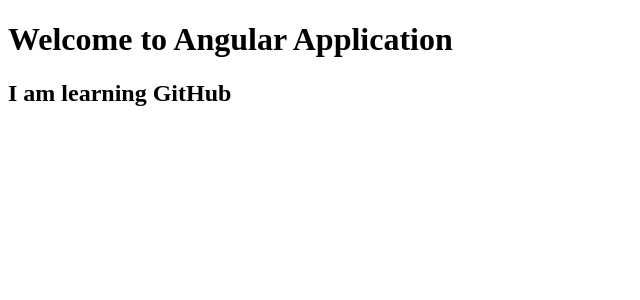
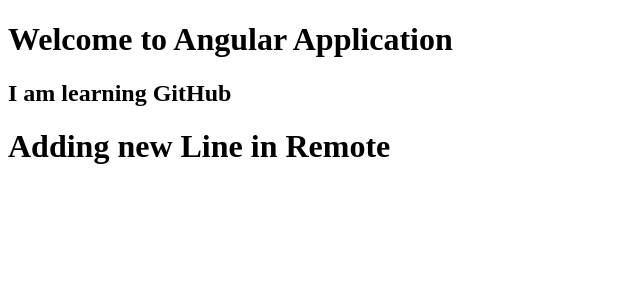
Before and after one commit to Fakhrudeen1977/angulargit, an Angular app: page / in a window 1280 px wide. Shown: the top 300 px of the page, without its empty margins (0-640 px from the left). Built offline with nearby package versions, Linux system fonts and the light colour scheme.

Commit message:
New line added

```diff
--- a/src/app/app.component.html
+++ b/src/app/app.component.html
@@ -1,2 +1,3 @@
 <h1>Welcome to Angular Application</h1>
 <h2>I am learning GitHub</h2>
+<h1>Adding new Line in Remote</h1>
```
